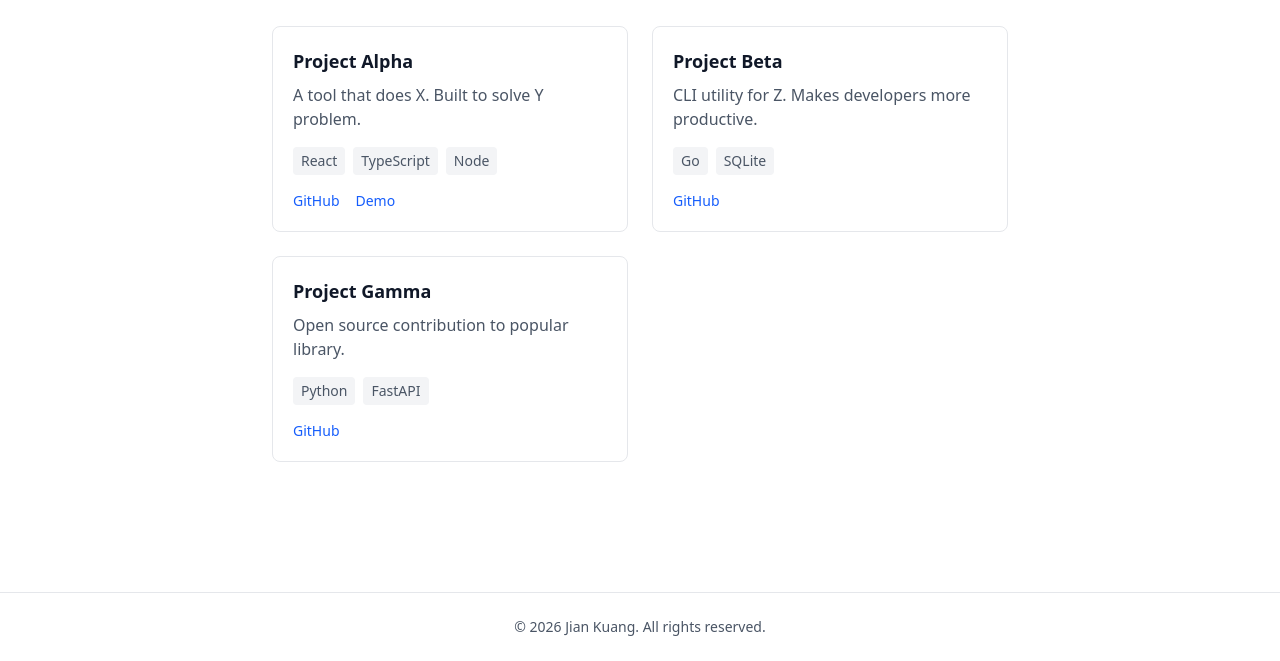
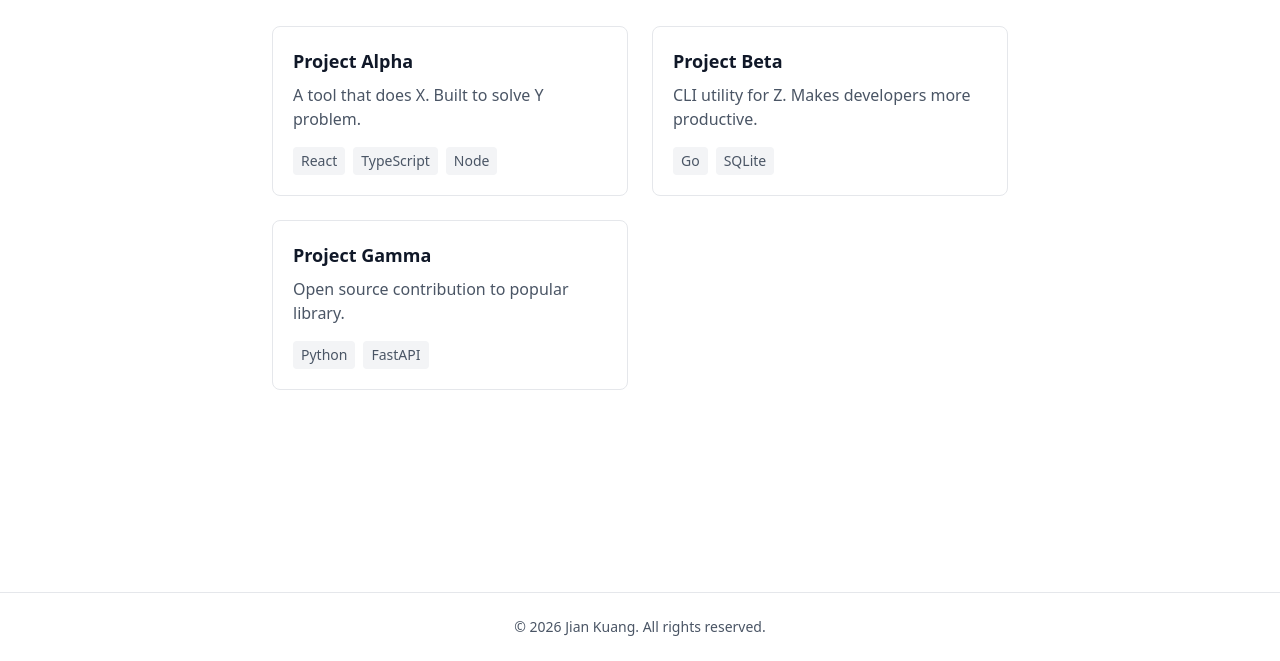
Before and after one commit to jkuang7/Blog, an Astro site: page /projects in a window 1280 px wide. Shown: the part 139-800 px from the top of the page. Built offline with nearby package versions, Linux system fonts and the light colour scheme; Astro itself is replaced by a stand-in of ours.

Commit message:
Task 029: Hide dead project links
Only render GitHub/Demo links when href is not '#'.
All current projects have placeholder URLs, so no links shown.

```diff
--- a/src/components/ProjectCard.astro
+++ b/src/components/ProjectCard.astro
@@ -20,8 +20,9 @@ const { name, description, tech, github, demo } = Astro.props;
       </span>
     ))}
   </div>
+  {(github && github !== '#') || (demo && demo !== '#') ? (
     <div class="flex gap-4 mt-4">
-    {github && (
+      {github && github !== '#' && (
         <a
           href={github}
           target="_blank"
@@ -31,7 +32,7 @@ const { name, description, tech, github, demo } = Astro.props;
           GitHub
         </a>
       )}
-    {demo && (
+      {demo && demo !== '#' && (
         <a
           href={demo}
           target="_blank"
@@ -42,4 +43,5 @@ const { name, description, tech, github, demo } = Astro.props;
         </a>
       )}
     </div>
+  ) : null}
 </div>
```
Lines whose indentation alone changed are shown as unchanged.
